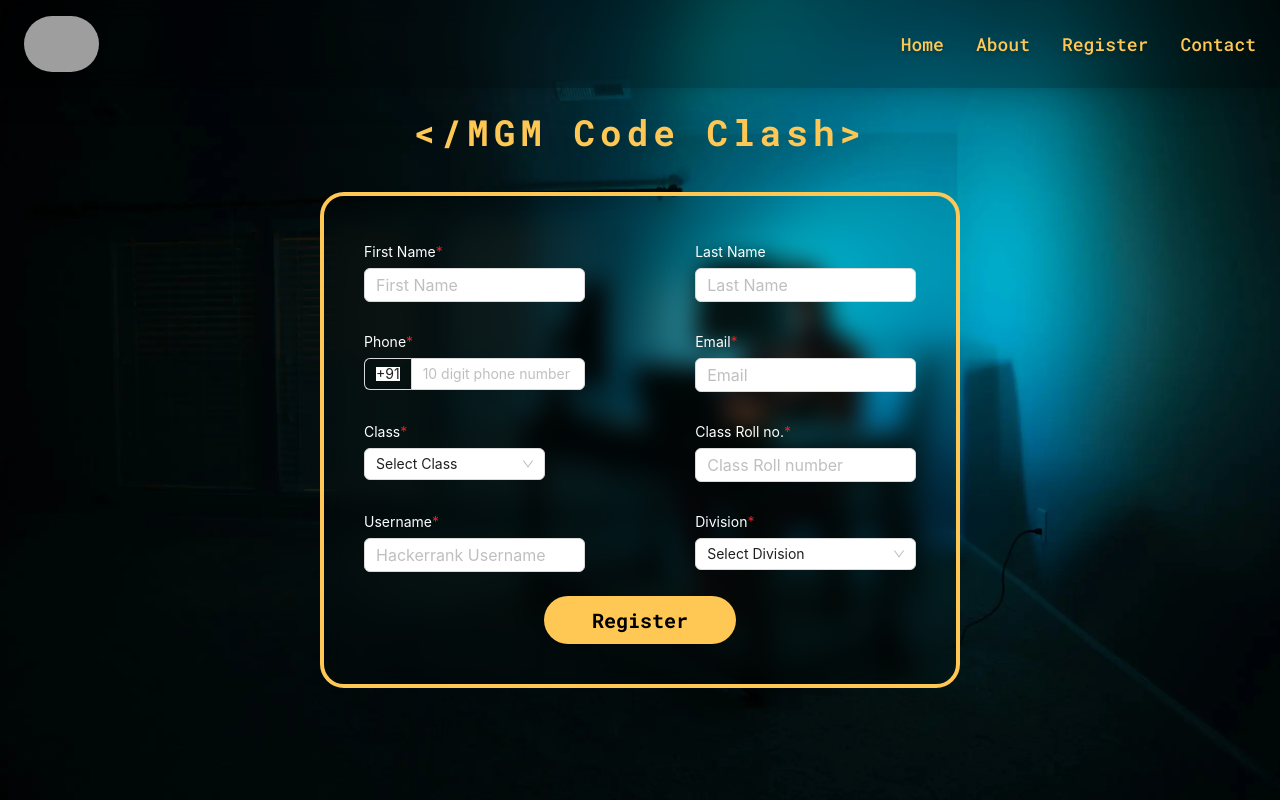
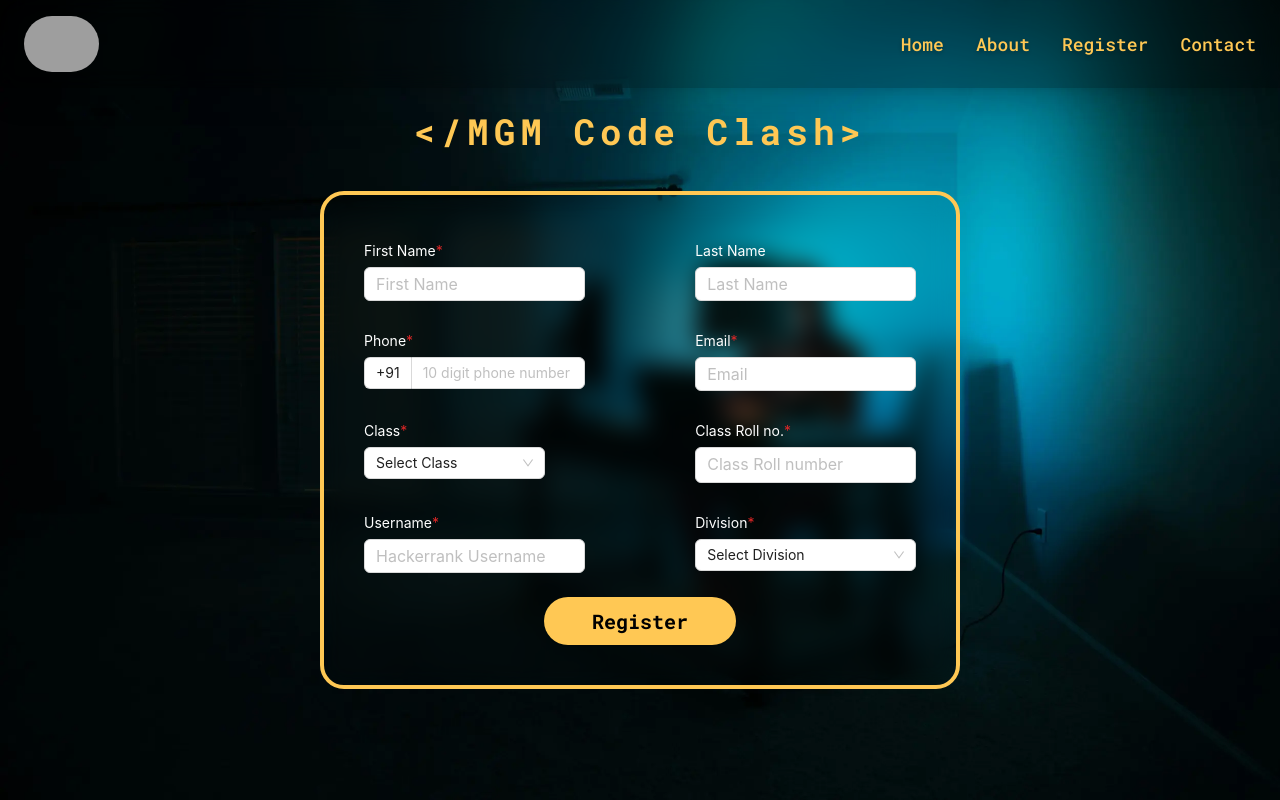
Before and after one commit to GDG-MGMCOET/codeclash-frontend, a React (Vite) app: page /register in a window 1280 px wide. Built offline with nearby package versions, Linux system fonts and the light colour scheme; grey boxes are pictures that could not be loaded.

Commit message:
minor changes

```diff
--- a/src/pages/Register.jsx
+++ b/src/pages/Register.jsx
@@ -1,6 +1,8 @@
 import { Form, Input, Select, Button, message, InputNumber } from "antd";
-import { DIVISIONS, CLASSES } from "../utils";
-import { formatFormData, registerParticipant } from "../utils";
+import { CLASSES } from "../utils";
+import { formatFormData, registerParticipant, validatePhone } from "../utils";
+import { ConfigProvider } from "antd";
+import { DIVISION_OPTIONS } from "../utils/constant";
 
 export default function Register() {
   const [form] = Form.useForm();
@@ -11,6 +13,20 @@ export default function Register() {
       content,
     });
   };
+  const divisionOptions = [
+    { value: "", label: "Select Division" },
+    ...DIVISION_OPTIONS.map((division) => {
+      return {
+        value: division.value,
+        label: (
+          <div className="flex flex-col">
+            <div className="font-medium">{division.value}</div>
+            <div className="text-xs font-extralight">{division.eligiblity}</div>
+          </div>
+        ),
+      };
+    }),
+  ];
   return (
     <div
       className="flex h-dvh flex-col items-center justify-center gap-10 bg-cover bg-center"
@@ -20,7 +36,17 @@ export default function Register() {
       <h1 className="font-mono text-4xl font-bold tracking-[5px] text-accent">
         &lt;/MGM Code Clash&gt;
       </h1>
+
       <div className="container mx-auto w-2/3 rounded-3xl border-4 border-accent p-10 backdrop-blur-md lg:w-1/2">
+        <ConfigProvider
+          theme={{
+            components: {
+              InputNumber: {
+                addonBg: "#ffffff",
+              },
+            },
+          }}
+        >
           <Form
             form={form}
             name="wrap"
@@ -72,19 +98,16 @@ export default function Register() {
               <Form.Item
                 label="Phone"
                 name="phone"
-              rules={[
-                {
-                  required: true,
-                  message: "Phone number is required",
-                },
-              ]}
+                rules={[{ validator: validatePhone, required: true }]}
                 validateDebounce={500}
                 className="w-2/5"
               >
                 <InputNumber
-                addonBefore={<div className="h-full w-full bg-white">+91</div>}
+                  addonBg="#ffffff"
+                  addonBefore="+91"
                   className="w-full text-base"
                   placeholder="10 digit phone number"
+                  controls={false}
                 />
               </Form.Item>
               <Form.Item
@@ -125,16 +148,15 @@ export default function Register() {
                 rules={[
                   {
                     required: true,
-                  message: "Roll no. is required",
-                  whitespace: true,
                   },
                 ]}
                 validateDebounce={500}
                 className="w-2/5"
               >
-              <Input
+                <InputNumber
                   className="w-full text-base"
                   placeholder="Class Roll number"
+                  controls={false}
                 />
               </Form.Item>
             </div>
@@ -170,7 +192,10 @@ export default function Register() {
                 initialValue={""}
                 className="w-2/5"
               >
-              <Select options={DIVISIONS} className="w-full text-base" />
+                <Select
+                  options={divisionOptions}
+                  className="w-full text-base"
+                />
               </Form.Item>
             </div>
             <Button
@@ -180,6 +205,7 @@ export default function Register() {
               Register
             </Button>
           </Form>
+        </ConfigProvider>
       </div>
     </div>
   );
--- a/src/utils/constant.js
+++ b/src/utils/constant.js
@@ -1,4 +1,7 @@
-export const DIVISION_OPTIONS = ["Division 1", "Division 2"];
+export const DIVISION_OPTIONS = [
+  { value: "Division 1", eligiblity: "Only for 1st and 2nd year" },
+  { value: "Division 2", eligiblity: "Open to all years" },
+];
 
 export const CLASS_OPTIONS = [
   "FT-1",
--- a/src/utils/index.js
+++ b/src/utils/index.js
@@ -1,12 +1,5 @@
-import { CLASS_OPTIONS, DIVISION_OPTIONS } from "./constant";
+import { CLASS_OPTIONS } from "./constant";
 import { registerService } from "../service";
-
-export const DIVISIONS = [
-  { value: "", label: "Select Division" },
-  ...DIVISION_OPTIONS.map((division) => {
-    return { value: division, label: division };
-  }),
-];
 
 export const CLASSES = [
   { value: "", label: "Select Class" },
@@ -14,6 +7,14 @@ export const CLASSES = [
     return { value: cur_class, label: cur_class };
   }),
 ];
+
+export const validatePhone = (rule, value) => {
+  const phoneRegExp = /^\(?([0-9]{3})\)?[-. ]?([0-9]{3})[-. ]?([0-9]{4})$/;
+  if (phoneRegExp.test(value)) {
+    return Promise.resolve();
+  }
+  return Promise.reject("Please enter a valid 10 digit Phone Number");
+};
 
 export const formatFormData = ({ data }) => {
   const formattedData = {
```
Lines whose indentation alone changed are shown as unchanged.
